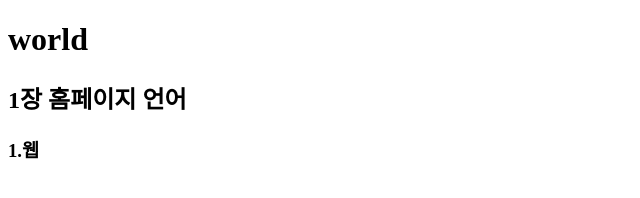
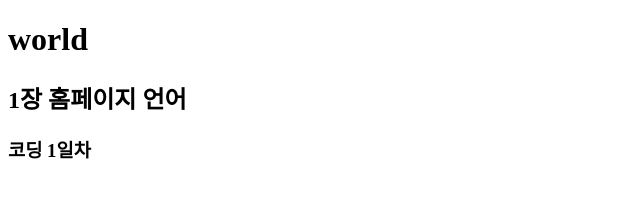
Before and after one commit to auto0905/TIL, a plain HTML site: page front/week1/index.html in a window 1280 px wide. Shown: the full height of the page, 0-640 px from the left. Drawn offline with Linux system fonts and the light colour scheme.

Commit message:
0602 front

```diff
--- a/front/week1/index.html
+++ b/front/week1/index.html
@@ -8,6 +8,6 @@
 <body>
     <h1>world</h1>
     <h2>1장 홈페이지 언어</h2>
-    <h3>1.웹</h3>
+    <h3>코딩 1일차</h3>
 </body>
 </html>
```
